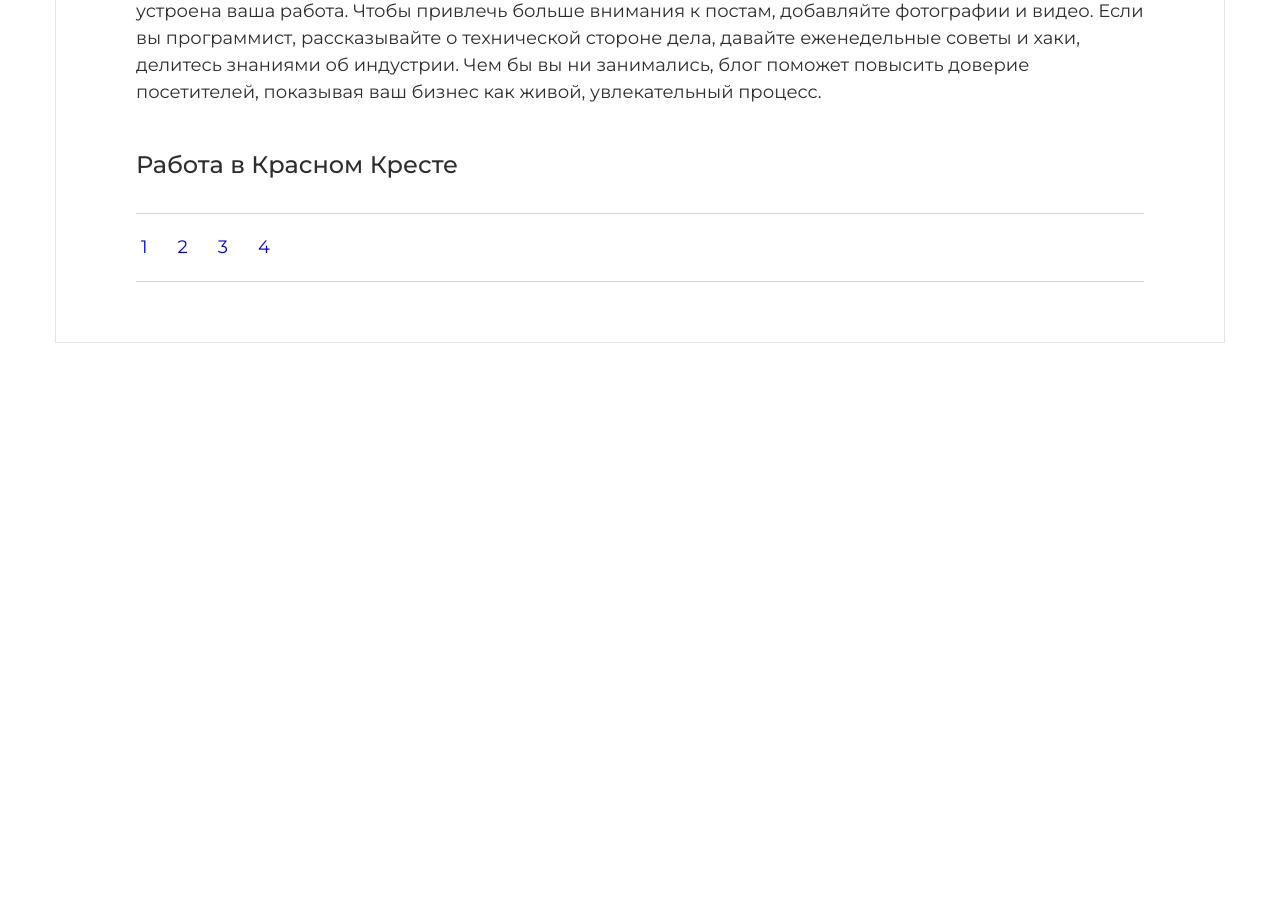
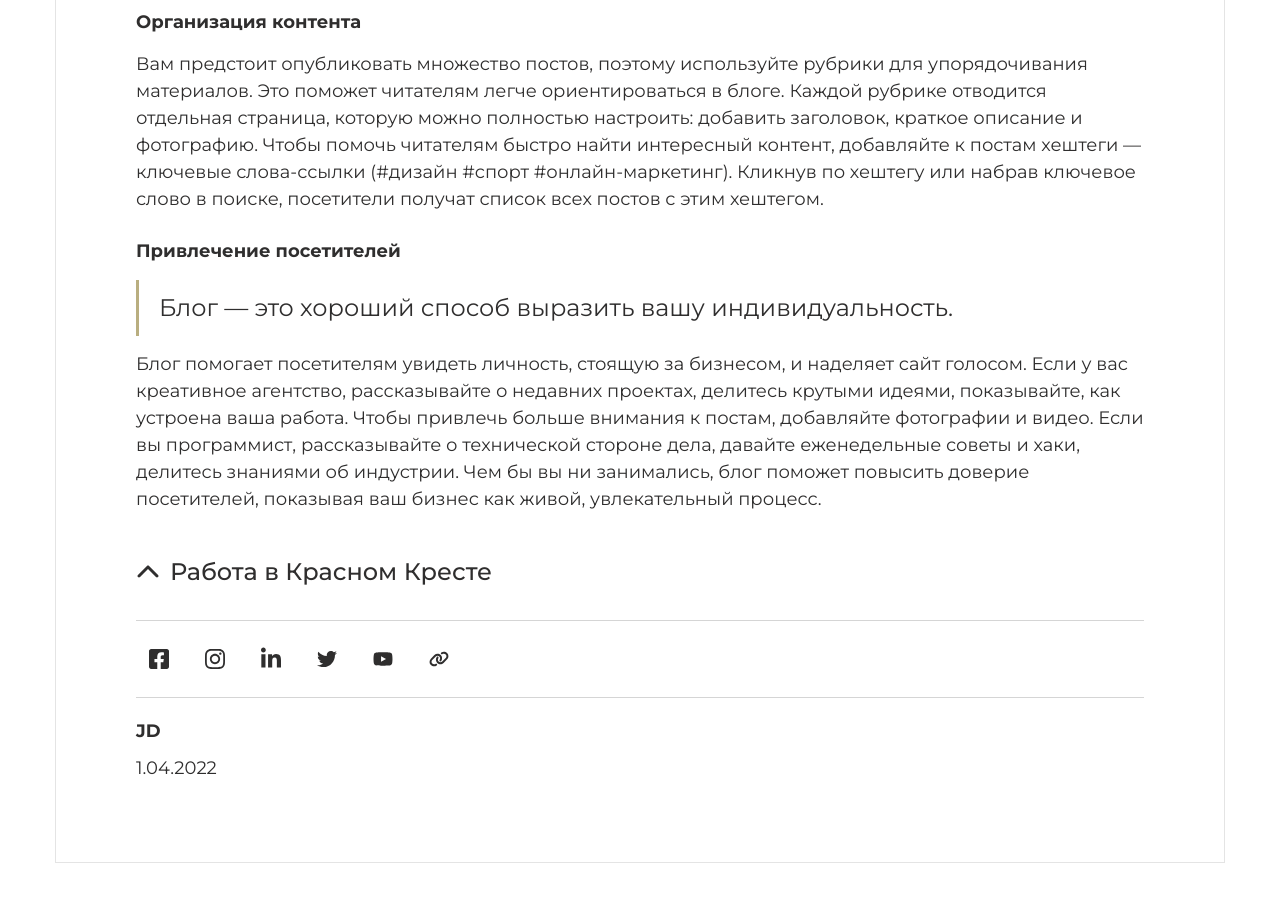
Before and after one commit to SergeyVishnevskiy/interview, a website: page app/index.html in a window 1280 px wide. Shown: the part 1280-2182 px from the top of the page. Before the commit the page ends 1623 px from the top, so only its background shows below. Drawn offline with nearby package versions, Linux system fonts and the light colour scheme; files that its build step writes are made by us from their sources.

Commit message:
add social icon

```diff
--- a/app/index.html
+++ b/app/index.html
@@ -22,17 +22,15 @@
             <div class="container">
                 <section class="section">
                     <article class="article">
-                        <h3 class="title article__title">
-                            Тренд: геометрия в украшениях
-                        </h3>
+                        <h1 class="title article__title">
+                            PM Максим Голуб о героичном, комичном и прекрасном во время войны
+                        </h1>
                         <h6 class="subtitle article__subtitle">
                             Создайте подзаголовок поста: одно-два предложения, которые кратко передают содержание поста
                             и
                             побуждают продолжить чтение.
                         </h6>
-                        <img class="article__img"
-                            src="https://static.wixstatic.com/media/830fdd41d67f418899cceca4d8b382e2.jpg/v1/fill/w_740,h_524,al_c,q_90/830fdd41d67f418899cceca4d8b382e2.webp"
-                            alt="">
+                        <img class="article__img" src="./images/content-1.jpg" alt="">
                         <p class="article__text">
                             Это текст поста. Поделитесь с читателями и потенциальными клиентами интересной и полезной
                             информацией по теме. Используйте посты как возможность постоянного общения с посетителями:
@@ -82,6 +80,9 @@
                         </p>
                         <div class="accordion article__accordion">
                             <button class="accordion__btn">
+                                <svg class="accordion__btn-icon">
+                                    <use href="./images/sprite.svg#icon-chevron-solid"></use>
+                                </svg>
                                 Работа в Красном Кресте
                             </button>
                             <div class="accordion__content">
@@ -99,26 +100,58 @@
                         </div>
                         <ul class="article__social">
                             <li class="article__social-item">
-                                <a class="article__social-link" href="#">
-                                    1
+                                <a class="article__social-link" href="#" target="_blank">
+                                    <svg class="social-icon">
+                                        <use href="./images/sprite.svg#icon-facebook-square-brands">
+                                        </use>
+                                    </svg>
                                 </a>
                             </li>
                             <li class="article__social-item">
-                                <a class="article__social-link" href="#">
-                                    2
+                                <a class="article__social-link" href="#" target="_blank">
+                                    <svg class="social-icon">
+                                        <use href="./images/sprite.svg#icon-instagram-brands">
+                                        </use>
+                                    </svg>
                                 </a>
                             </li>
                             <li class="article__social-item">
-                                <a class="article__social-link" href="#">
-                                    3
+                                <a class="article__social-link" href="#" target="_blank">
+                                    <svg class="social-icon">
+                                        <use href="./images/sprite.svg#icon-linkedin-in-brands">
+                                        </use>
+                                    </svg>
                                 </a>
                             </li>
                             <li class="article__social-item">
-                                <a class="article__social-link" href="#">
-                                    4
+                                <a class="article__social-link" href="#" target="_blank">
+                                    <svg class="social-icon">
+                                        <use href="./images/sprite.svg#icon-twitter-brands">
+                                        </use>
+                                    </svg>
+                                </a>
+                            </li>
+                            <li class="article__social-item">
+                                <a class="article__social-link" href="#" target="_blank">
+                                    <svg class="social-icon">
+                                        <use href="./images/sprite.svg#icon-youtube-brands">
+                                        </use>
+                                    </svg>
+                                </a>
+                            </li>
+                            <li class="article__social-item">
+                                <a class="article__social-link" href="#" target="_blank">
+                                    <svg class="social-icon">
+                                        <use href="./images/sprite.svg#icon-link-solid">
+                                        </use>
+                                    </svg>
                                 </a>
                             </li>
                         </ul>
+                        <div class="article__author">
+                            <h6 class="article__author-title">JD</h6>
+                            <date class="article__author-date">1.04.2022</date>
+                        </div>
                     </article>
                 </section>
             </div>
--- a/app/scss/_global.scss
+++ b/app/scss/_global.scss
@@ -56,9 +56,32 @@
         color: $accent;
         cursor: pointer;
         transition: all .2s;
+        display: flex;
+        align-items: center;
+
+        &-icon {
+            margin-top: 3px;
+            width: 24px;
+            height: 24px;
+            fill: $accent;
+            margin-right: 10px;
+            transition: all .7s;
+            transform: rotate(-180deg);
+        }
 
         &:hover {
             color: $hover;
+
+            .accordion__btn-icon {
+                fill: $hover;
+            }
+        }
+    }
+
+    .accordion__btn--active {
+        .accordion__btn-icon {
+            transform: rotate(0deg);
+            margin-top: 0px;
         }
     }
 
--- a/app/scss/style.scss
+++ b/app/scss/style.scss
@@ -3,9 +3,17 @@
 @import 'reset';
 @import 'global';
 
+.section {
+    padding: 60px 0;
+}
+
 .article {
     padding: 60px 80px;
     border: 1px solid rgba(219, 219, 219, 0.75);
+
+    &__img {
+        width: 100%;
+    }
 
     &__title {
         margin-bottom: 26px;
@@ -28,15 +36,61 @@
         display: flex;
         border-top: 1px solid rgba(47, 46, 46, .2);
         border-bottom: 1px solid rgba(47, 46, 46, .2);
+
+        &-item {
+            width: 36px;
+            height: 36px;
+
+            .article__social-link {
+                display: flex;
+                justify-content: center;
+                align-items: center;
+                padding: 8px;
+                width: 100%;
+                height: 100%;
+                transition: all 0.7s;
+                border-radius: 50%;
+
+                .social-icon {
+                    width: 28px;
+                    height: 28px;
+                    fill: $accent;
+                    transition: all 0.7s;
+                }
+            }
+
+            &:hover {
+                .article__social-link {
+                    background: $hover;
+
+                    .social-icon {
+                        fill: white;
+                    }
+                }
+            }
+        }
     }
 
-    &__social-item + &__social-item {
-        margin-left: 30px;
+    &__social-item+&__social-item {
+        margin-left: 20px;
     }
 
     &__accordion {
         margin: 15px 0;
     }
+
+    &__author {
+        padding: 20px 0;
+
+        &-title {
+            font-size: 18px;
+            margin-bottom: 10px;
+        }
+
+        &-date {
+            font-size: 18px;
+        }
+    }
 }
 
 @import 'media';
```
Also changed, not shown: app/images/content-1.jpg (added).
